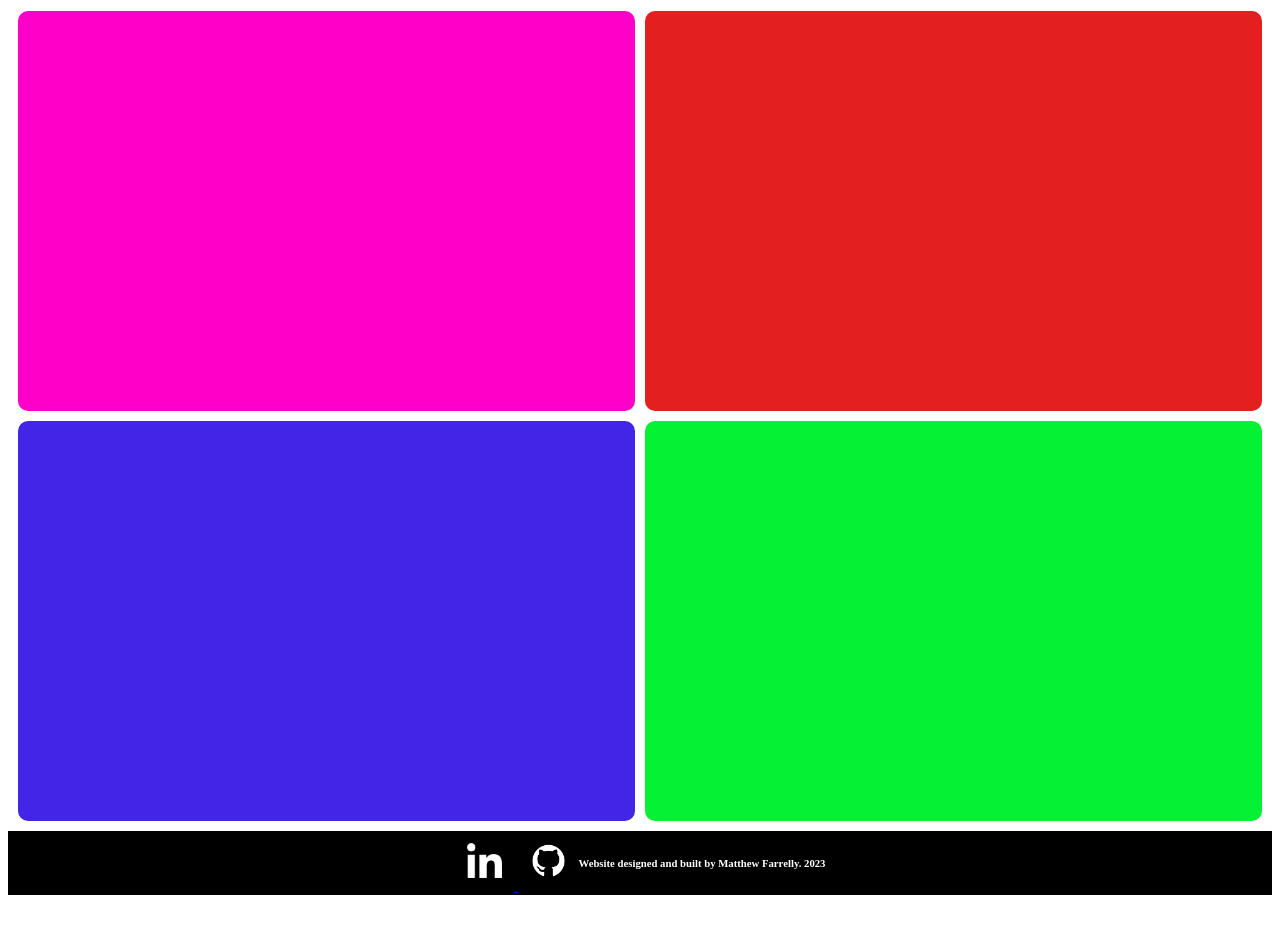
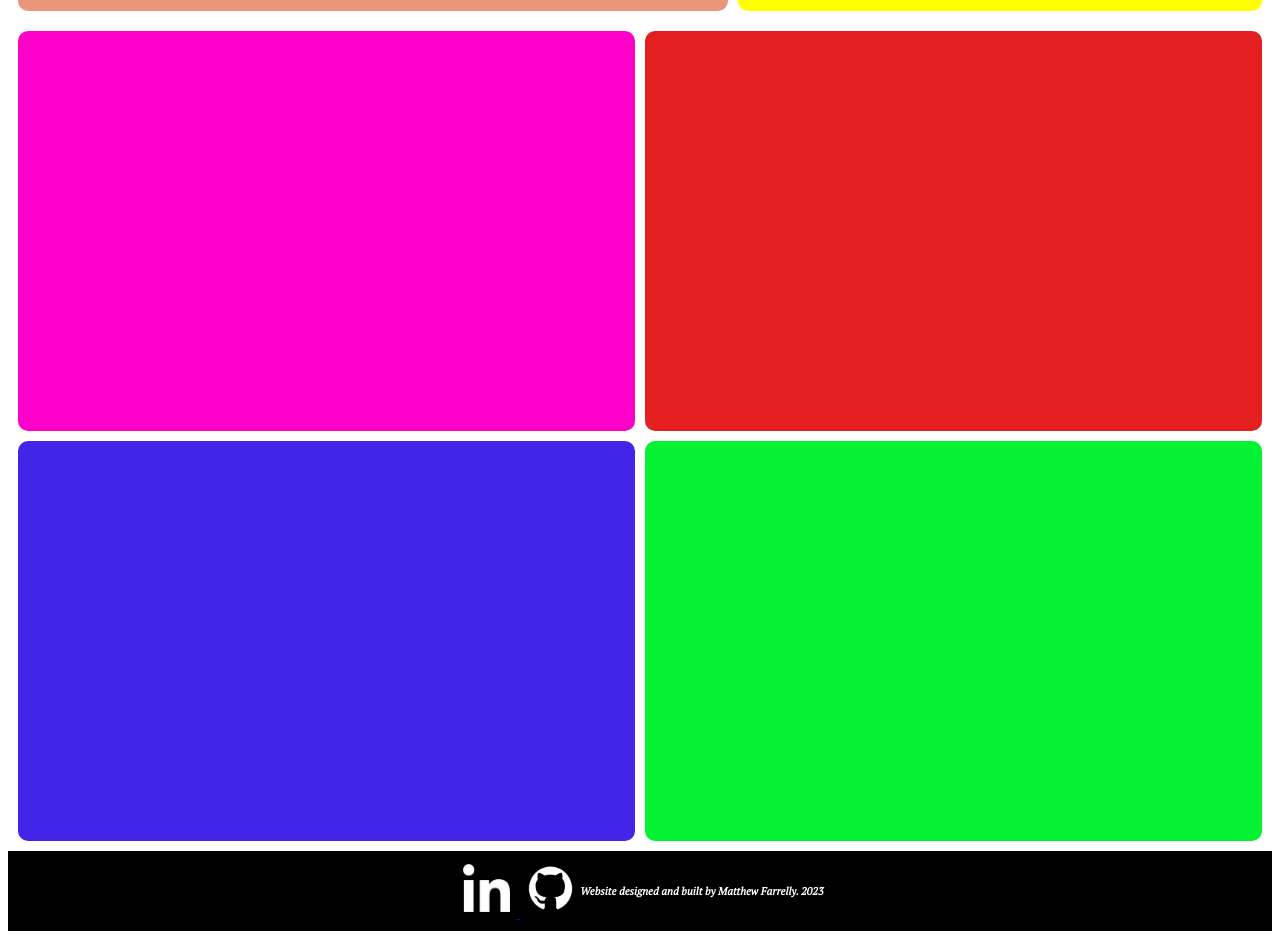
Before and after one commit to mjfarrelm/personalPortfolio, a plain HTML site: page index.html in a window 1280 px wide. Shown: the part 1249-2188 px from the top of the page. Before the commit the page ends 2152 px from the top, so only its background shows below. Drawn offline with Linux system fonts and the light colour scheme.

Commit message:
font family chosen

```diff
--- a/index.html
+++ b/index.html
@@ -4,6 +4,9 @@
     <meta charset="UTF-8">
     <meta name="viewport" content="width=device-width, initial-scale=1.0">
     <link rel="stylesheet" href="style.css">
+    <link rel="preconnect" href="https://fonts.googleapis.com">
+<link rel="preconnect" href="https://fonts.gstatic.com" crossorigin>
+<link href="https://fonts.googleapis.com/css2?family=DM+Serif+Display&family=PT+Serif:ital@1&display=swap" rel="stylesheet">
     <title>Matthew Farrelly</title>
 </head>
 <body>
--- a/style.css
+++ b/style.css
@@ -1,5 +1,7 @@
 * {
     box-sizing: border-box;
+    font-family: 'DM Serif Display', serif;
+    font-family: 'PT Serif', serif;
 }
 
 .navbar{
@@ -11,7 +13,7 @@
     height: 5em;
     width: 100%;
     position: fixed;
-    top: -4.5em;
+    top: -5em;
     transform: translateY(100%);
     transition: transform .3s linear;
 }
@@ -95,36 +97,33 @@
 }
 
 .contactInfo {
-    height: 20%;
-    width: auto;
+    height: 5em;
+    width: 100%;
     background-color: black;
     display: flex;
     justify-content: center;
     align-items: center;
 }
-.contactInfo h6 {
-    align-self: flex-end;
-}
+
+
 
 .prof-links img {
     width: 60px;
     height: 60px;
-    padding: 10%;
+    padding: 5%;
 }
 
 .signature {
     color: white;
-    display: flex;
-    justify-content: flex-end;
 }
 
 .top-of-page {
     position: fixed;
     right: 2rem;
-    bottom: .5rem;
+    bottom: 1rem;
     min-height: 60px;
     min-width: 60px;
-    border: none;
+    border: 5px solid black;
     border-radius: 50%;
     background-color: rgb(255, 255, 255);
 }
```
